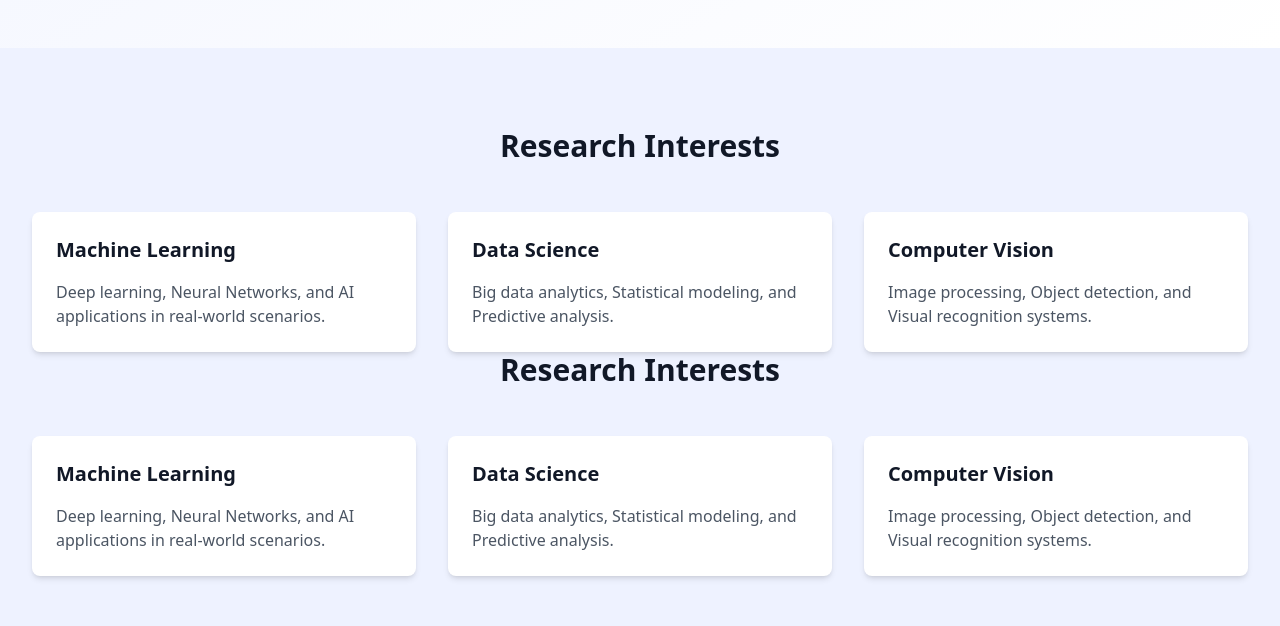
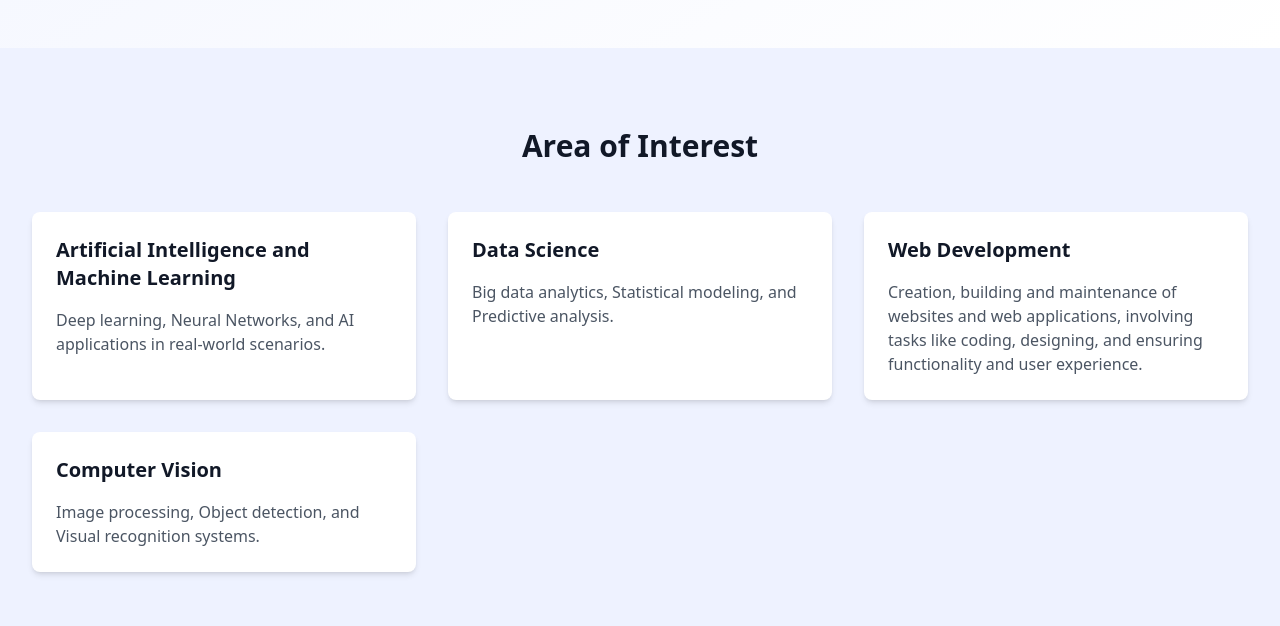
Before and after one commit to adipise5/Portfolio, a React (Vite) app: page / in a window 1280 px wide. Shown: the part 1440-2066 px from the top of the page. Built offline with nearby package versions, Linux system fonts and the light colour scheme.

Commit message:
Update App.tsx

```diff
--- a/src/App.tsx
+++ b/src/App.tsx
@@ -99,16 +99,20 @@ function App() {
           id="research"
         >
           <div className="max-w-7xl mx-auto px-4 sm:px-6 lg:px-8">
-            <h2 className="text-3xl font-bold text-center mb-12">Research Interests</h2>
+            <h2 className="text-3xl font-bold text-center mb-12">Area of Interest</h2>
             <div className="grid md:grid-cols-3 gap-8">
               {[
                 {
-                  title: 'Machine Learning',
+                  title: 'Artificial Intelligence and Machine Learning',
                   description: 'Deep learning, Neural Networks, and AI applications in real-world scenarios.'
                 },
                 {
                   title: 'Data Science',
                   description: 'Big data analytics, Statistical modeling, and Predictive analysis.'
+                },
+                 {
+                  title: 'Web Development',
+                  description: 'Creation, building and maintenance of websites and web applications, involving tasks like coding, designing, and ensuring functionality and user experience.'
                 },
                 {
                   title: 'Computer Vision',
@@ -126,35 +130,6 @@ function App() {
                 </motion.div>
               ))}
             </div>
-
-            <h2 className="text-3xl font-bold text-center mb-12">Research Interests</h2>
-            <div className="grid md:grid-cols-3 gap-8">
-              {[
-                {
-                  title: 'Machine Learning',
-                  description: 'Deep learning, Neural Networks, and AI applications in real-world scenarios.'
-                },
-                {
-                  title: 'Data Science',
-                  description: 'Big data analytics, Statistical modeling, and Predictive analysis.'
-                },
-                {
-                  title: 'Computer Vision',
-                  description: 'Image processing, Object detection, and Visual recognition systems.'
-                }
-              ].map((item, index) => (
-                <motion.div
-                  key={index}
-                  className="bg-white p-6 rounded-lg shadow-md"
-                  whileHover={{ scale: 1.05 }}
-                  transition={{ type: "spring", stiffness: 300 }}
-                >
-                  <h3 className="text-xl font-semibold mb-4">{item.title}</h3>
-                  <p className="text-gray-600">{item.description}</p>
-                </motion.div>
-              ))}
-            </div>
-
           </div>
         </motion.section>
 
```
